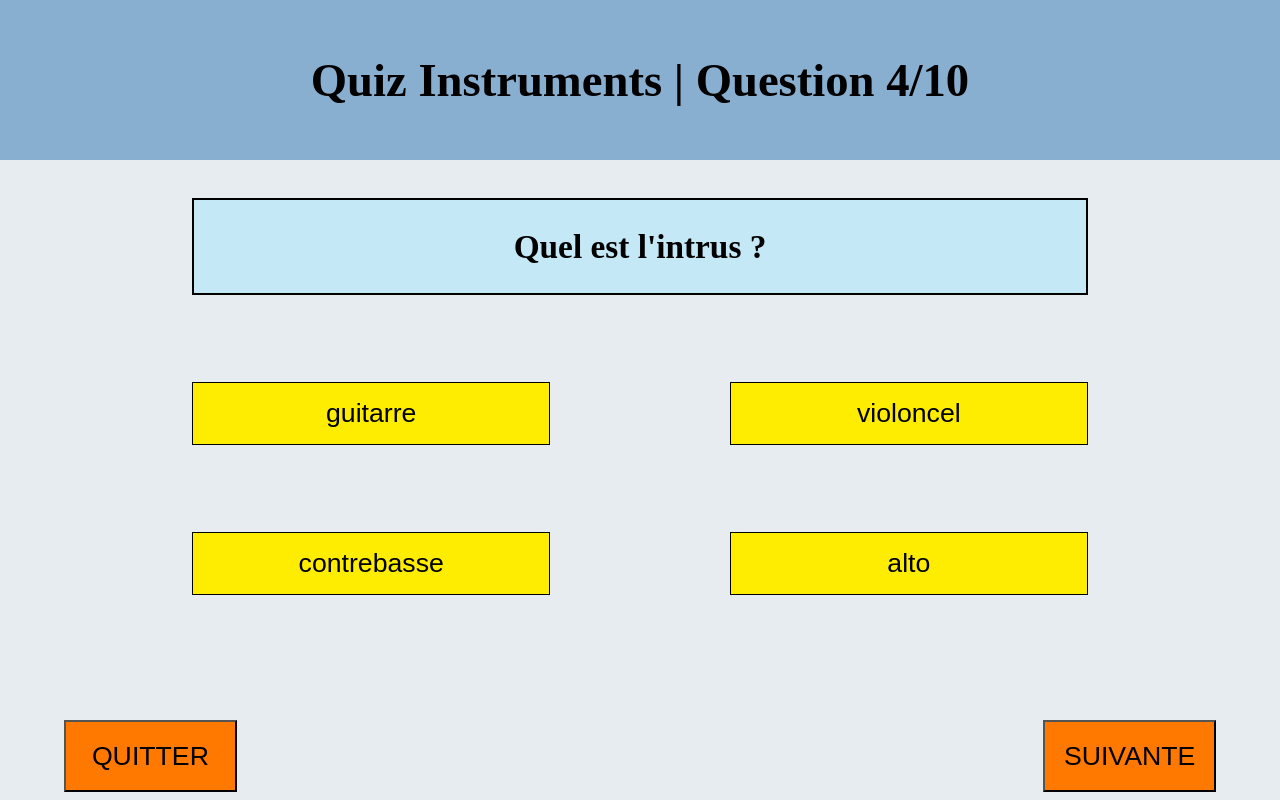
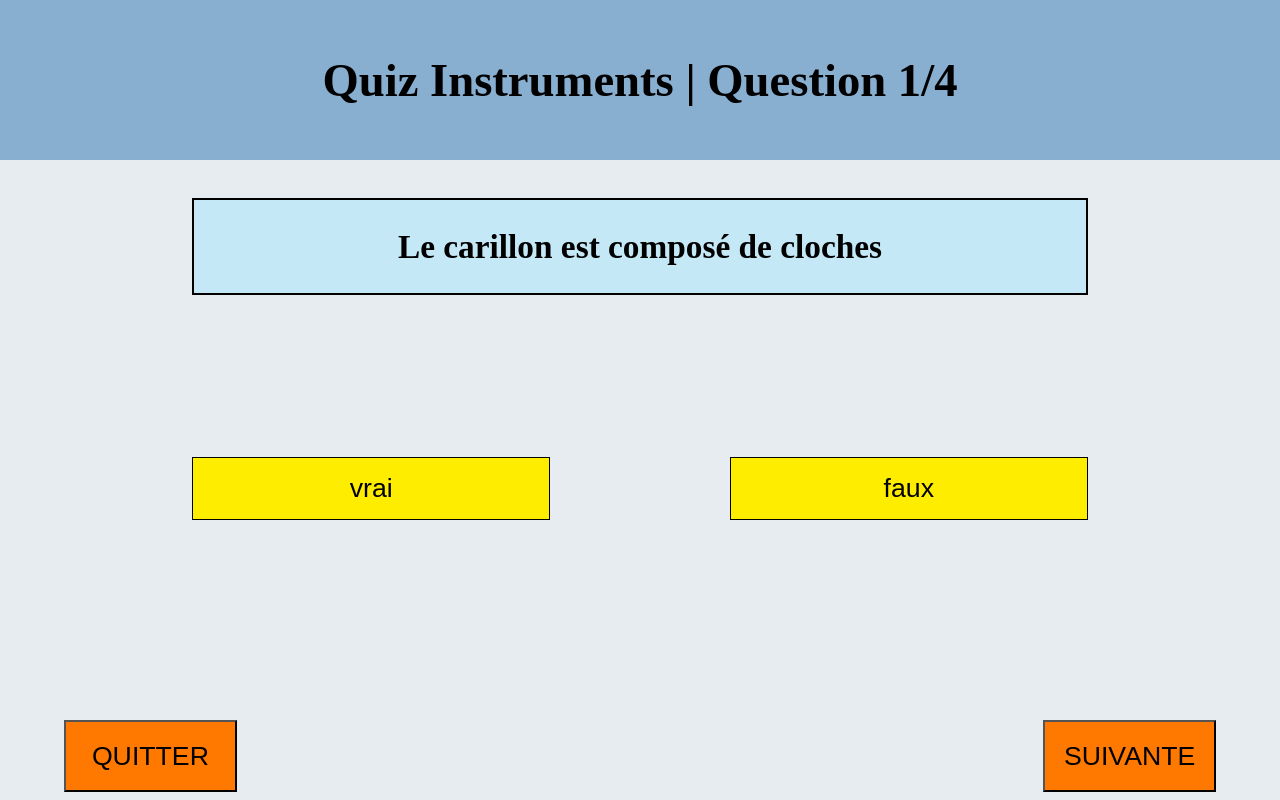
Before and after one commit to 2019-2020-ps6/2022-2023-ps6-cogito, an Angular app in the folder front-end/: page / in a window 1280 px wide. Built offline with nearby package versions, Linux system fonts and the light colour scheme.

Commit message:
task: Ajout GameService et corrections
#4 Ajout GameService et bouton suivant

```diff
--- a/front-end/src/app/game/answer-list/answer-list.component.scss
+++ b/front-end/src/app/game/answer-list/answer-list.component.scss
@@ -20,6 +20,5 @@
 }
 
 .answer:hover {
-    background-color: #fff;
-    cursor: pointer;
-    }
+    background-color: $light_yellow;
+}
--- a/front-end/src/app/game/page/page.component.html
+++ b/front-end/src/app/game/page/page.component.html
@@ -1,8 +1,8 @@
 <section>
-    <h1>Quiz {{quiztheme}} | Question {{currentQuestion}}/{{nbquestions}}</h1>
-    <app-game-question></app-game-question>
+    <h1>Quiz {{quizTheme}} | Question {{currentQuestion}}/{{numberQuestions}}</h1>
+    <app-game-question [question]="selectedQuestion"></app-game-question>
     <div>
         <button>QUITTER</button>
-        <button>SUIVANTE</button>
+        <button (click)="nextQuestion()">SUIVANTE</button>
     </div>
 </section>
--- a/front-end/src/app/game/page/page.component.scss
+++ b/front-end/src/app/game/page/page.component.scss
@@ -29,3 +29,7 @@ button {
     height: 90%;
     width: 15%;
 }
+
+button:hover {
+    background-color: $light_orange;
+}
--- a/front-end/src/app/game/page/page.component.ts
+++ b/front-end/src/app/game/page/page.component.ts
@@ -1,4 +1,6 @@
 import { Component, OnInit } from '@angular/core';
+import { Question } from 'src/models/question.modele';
+import { GameService } from 'src/services/game.service';
 
 @Component({
     selector: 'app-game-page',
@@ -6,11 +8,26 @@ import { Component, OnInit } from '@angular/core';
     styleUrls: ['./page.component.scss']
 })
 export class GamePageComponent implements OnInit {
+    public quizTheme: string = "Instruments";
+    public questions: Question[] = [];
+    public currentQuestion: number = 0;
+    public selectedQuestion!: Question;
+    public numberQuestions: number;
 
-    quiztheme='Instruments'
-    currentQuestion=4
-    nbquestions=10
-    constructor() {}
 
-    ngOnInit(): void {}
+    constructor(public gameService: GameService) {
+        this.gameService.questions$.subscribe((questions: Question[]) => {
+            this.questions = questions;
+        })
+        this.numberQuestions = this.questions.length;
+        this.nextQuestion();
+    }
+
+    ngOnInit(): void { }
+
+    nextQuestion() {
+        this.selectedQuestion = this.questions[this.currentQuestion];
+        this.gameService.selectQuestion(this.selectedQuestion);
+        this.currentQuestion++;
+    }
 }
--- a/front-end/src/app/game/question/question.component.ts
+++ b/front-end/src/app/game/question/question.component.ts
@@ -1,6 +1,4 @@
-import { Component, OnInit } from '@angular/core';
-import { QUESTION_INS4 } from 'src/mocks/questioninstru.mock';
-import { QUESTION_INS3 } from 'src/mocks/questioninstru.mock';
+import { Component, Input, OnInit } from '@angular/core';
 import { Question } from 'src/models/question.modele';
 
 @Component({
@@ -9,7 +7,9 @@ import { Question } from 'src/models/question.modele';
     styleUrls: ['./question.component.scss']
 })
 export class GameQuestionComponent implements OnInit {
-    question: Question = QUESTION_INS3;
+
+    @Input()
+    question!: Question;
 
     constructor() { }
 
--- /dev/null
+++ b/front-end/src/mocks/answerList.mock.ts
@@ -0,0 +1,34 @@
+import { AnswerList } from "src/models/answerList.modele";
+
+export const ANSWER_INS1: AnswerList = {
+    answers: [
+        { value: "vrai", isCorrect: true },
+        { value: "faux", isCorrect: false }
+    ]
+}
+
+export const ANSWER_INS2: AnswerList = {
+    answers: [
+        { value: "3 cordes", isCorrect: false },
+        { value: "4 cordes", isCorrect: true },
+        { value: "5 cordes", isCorrect: false }
+    ]
+}
+
+export const ANSWER_INS3: AnswerList = {
+    answers: [
+        { value: "guitare", isCorrect: true },
+        { value: "violoncelle", isCorrect: false },
+        { value: "contrebasse", isCorrect: false },
+        { value: "alto", isCorrect: false }
+    ]
+};
+
+export const ANSWER_INS4: AnswerList = {
+    answers: [
+        { value: "cuivre", isCorrect: false },
+        { value: "vent", isCorrect: false },
+        { value: "cordes", isCorrect: true },
+        { value: "percussions", isCorrect: false }
+    ]
+};
--- a/front-end/src/mocks/answerlists.mock.ts
+++ /dev/null
@@ -1,19 +0,0 @@
-import { AnswerList } from "src/models/answerList.modele";
-
-export const ANSWER_INS3: AnswerList = {
-    answers:[
-        {value: 'guitarre', isCorrect: true},
-        {value: 'violoncel', isCorrect: false},
-        {value: 'contrebasse', isCorrect: false},
-        {value: 'alto', isCorrect: false}
-    ]
-};
-
-export const ANSWER_INS4: AnswerList = {
-    answers:[
-        {value: 'cuivre', isCorrect: false},
-        {value: 'vent', isCorrect: false},
-        {value: 'cordes', isCorrect: true},
-        {value: 'percussions', isCorrect: false}
-    ]
-};
--- /dev/null
+++ b/front-end/src/mocks/question.mock.ts
@@ -0,0 +1,28 @@
+import { Question } from "src/models/question.modele";
+import { ANSWER_INS1, ANSWER_INS2, ANSWER_INS3, ANSWER_INS4 } from "./answerList.mock";
+
+export const QUESTION_INS1: Question = {
+    id: "Ins1",
+    label: "Le carillon est composé de cloches",
+    answerList: ANSWER_INS1
+};
+
+export const QUESTION_INS2: Question = {
+    id: "Ins2",
+    label: "Le violon possède ...",
+    answerList: ANSWER_INS2
+};
+
+export const QUESTION_INS3: Question = {
+    id: "Ins3",
+    label: "Quel est l'intrus ?",
+    answerList: ANSWER_INS3
+};
+
+export const QUESTION_INS4: Question = {
+    id: "Ins4",
+    label: "La guitare est un instrument à ...",
+    answerList: ANSWER_INS4
+};
+
+export const QUESTIONS_INS: Question[] = [QUESTION_INS1, QUESTION_INS2, QUESTION_INS3, QUESTION_INS4];
--- a/front-end/src/mocks/questioninstru.mock.ts
+++ /dev/null
@@ -1,16 +0,0 @@
-import { Question } from "src/models/question.modele";
-import { AnswerList } from "src/models/answerList.modele";
-import { ANSWER_INS4 } from "./answerlists.mock";
-import { ANSWER_INS3 } from "./answerlists.mock";
-
-export const QUESTION_INS3: Question = {
-    id: 'Ins3',
-    label: 'Quel est l\'intrus ?',
-    answerList: ANSWER_INS3
-};
-
-export const QUESTION_INS4: Question = {
-    id: 'Ins4',
-    label: 'La guitare est un instrument à',
-    answerList: ANSWER_INS4
-};
--- /dev/null
+++ b/front-end/src/services/game.service.ts
@@ -0,0 +1,26 @@
+import { Injectable } from "@angular/core";
+import { BehaviorSubject, Subject } from "rxjs";
+import { QUESTIONS_INS } from "src/mocks/question.mock";
+import { Question } from "src/models/question.modele";
+
+@Injectable({
+    providedIn: 'root'
+})
+export class GameService {
+    private questions: Question[] = QUESTIONS_INS;
+    public questions$: BehaviorSubject<Question[]> = new BehaviorSubject(this.questions);
+    public questionSelected$: Subject<Question> = new Subject();
+
+
+    constructor() {
+        if (this.questions.length > 0) {
+            this.questionSelected$.next(this.questions[0]);
+        } else {
+            throw new ErrorEvent("No questions found");
+        }
+    }
+
+    selectQuestion(question: Question) {
+        this.questionSelected$.next(question);
+    }
+}
--- a/front-end/src/styles.scss
+++ b/front-end/src/styles.scss
@@ -15,3 +15,7 @@ body {
     height: 100%;
     background-color: $app-background-color;
 }
+
+button:hover {
+    cursor: pointer;
+}
--- a/front-end/src/styles/variables.scss
+++ b/front-end/src/styles/variables.scss
@@ -3,7 +3,9 @@ $app-background-color: #E7ECF1;
 $blue: #88AED0;
 $light-blue: #C4E8F6;
 $yellow: #FFED00;
+$light-yellow: #fefbce;
 $orange: #FF7800;
+$light-orange: #ffaa77;
 $light-green: #B0F2B6;
 $flash-green: #00FF19;
 $flash-red: #FF2323;
```
